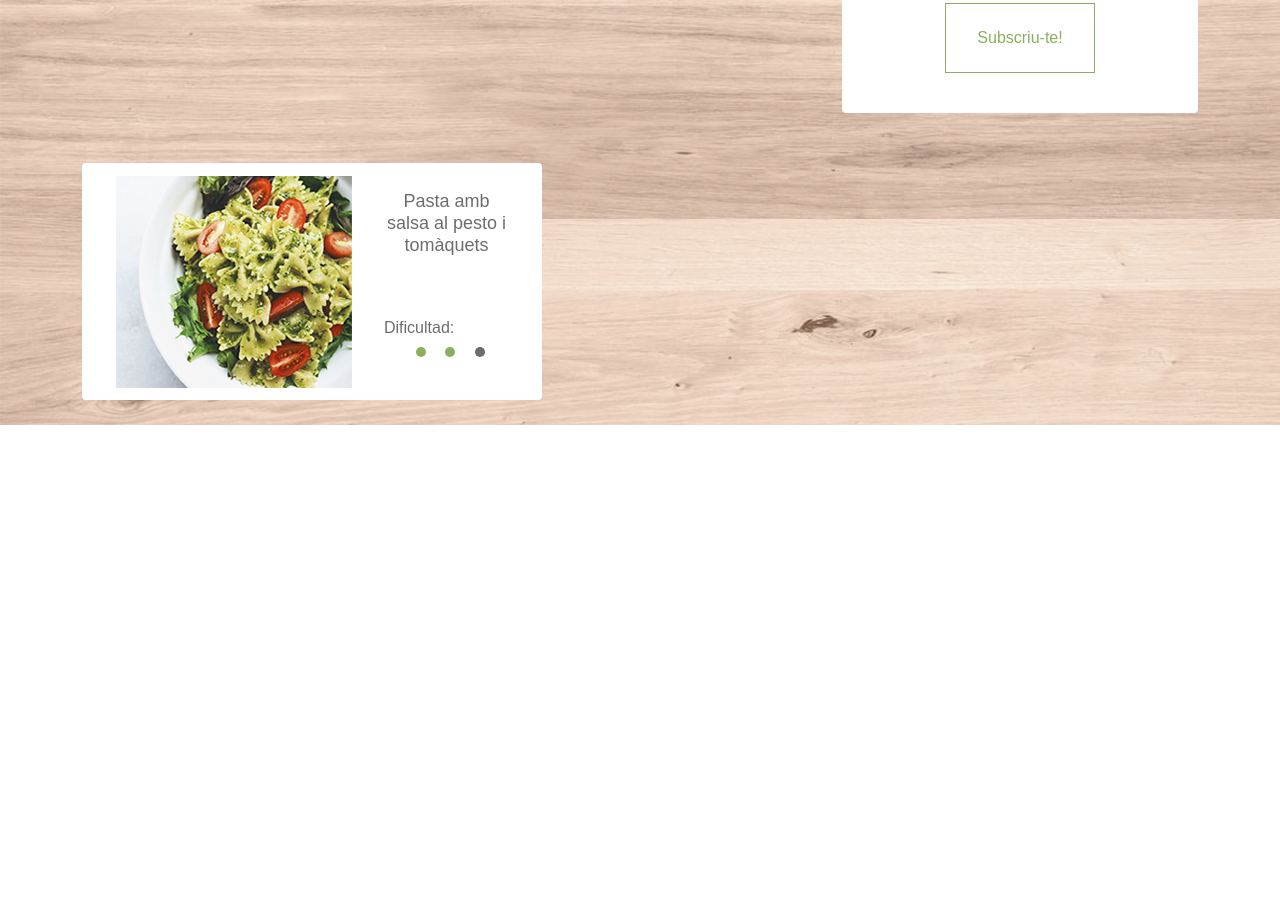
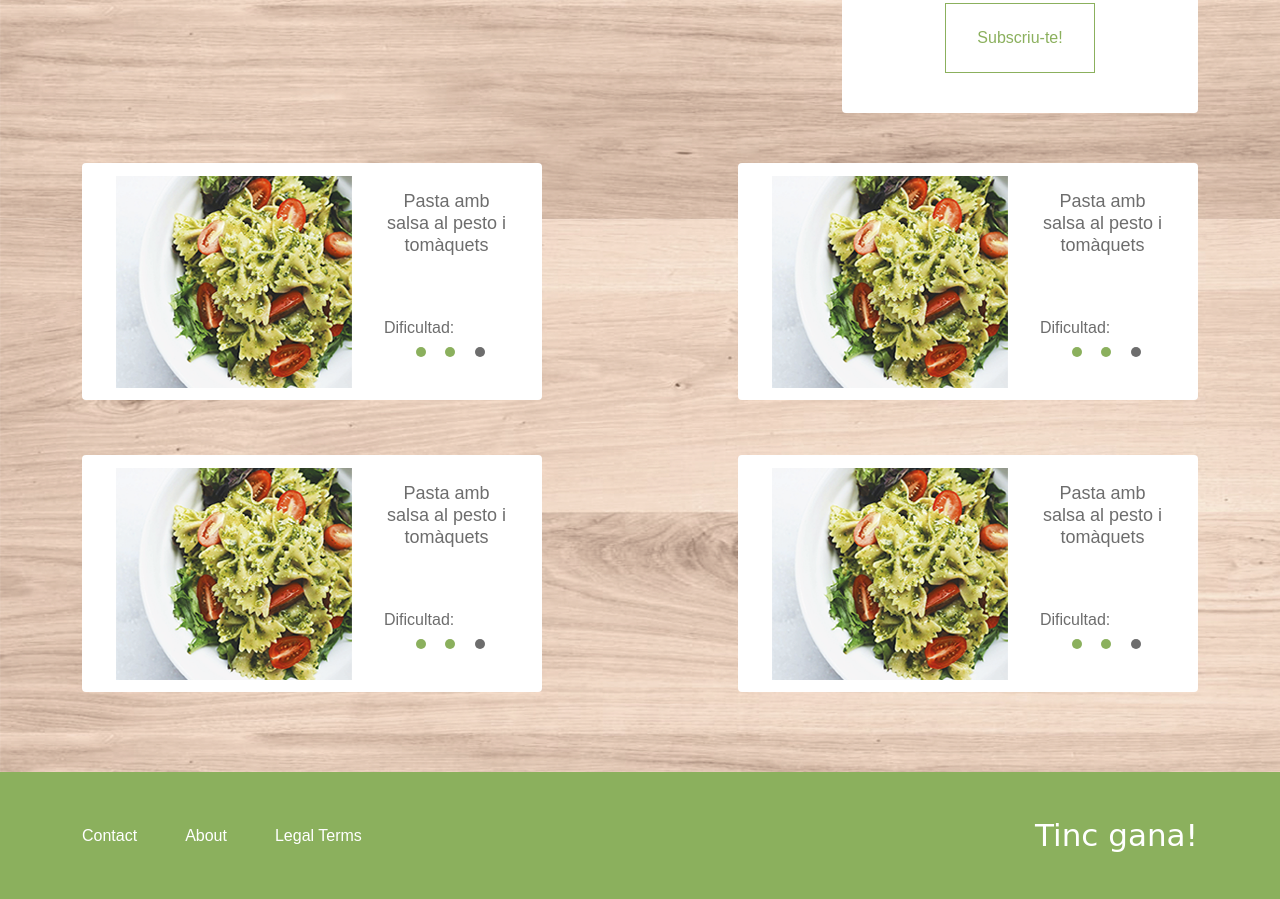
Before and after one commit to xavi1312/tinc-gana, a plain HTML site: page index.html in a window 1280 px wide. Shown: the part 646-1545 px from the top of the page. Before the commit the page ends 1071 px from the top, so only its background shows below. Drawn offline with nearby package versions, Linux system fonts and the light colour scheme; a web font is replaced by a local one.

Commit message:
create the footer

```diff
--- a/index.html
+++ b/index.html
@@ -98,7 +98,58 @@
         </section>
       </div>
       <section class="row recipes-section">
-        <div class="col-12">
+        <div class="col-12 col-lg-6">
+          <article class="recipe-card rounded bg-white">
+            <img src="./src/img/Mesa 1/menu1.png" alt="" width="100%">
+            <div class="recipe-card-body d-flex flex-column pt-sm-3 pb-sm-4">
+              <h3 class="text-center">Pasta amb salsa al pesto i tomàquets</h3>
+
+              <div class="recipe-card-difficulty">
+                <span>Dificultad:</span>
+                <ul class="m-0">
+                  <li class="recipe-card-indicator active"></li>
+                  <li class="recipe-card-indicator active"></li>
+                  <li class="recipe-card-indicator"></li>
+                </ul>
+              </div>
+            </div>
+          </article>
+        </div>
+        <div class="col-12 col-lg-6 d-lg-flex justify-content-lg-end">
+          <article class="recipe-card rounded bg-white">
+            <img src="./src/img/Mesa 1/menu1.png" alt="" width="100%">
+            <div class="recipe-card-body d-flex flex-column pt-sm-3 pb-sm-4">
+              <h3 class="text-center">Pasta amb salsa al pesto i tomàquets</h3>
+
+              <div class="recipe-card-difficulty">
+                <span>Dificultad:</span>
+                <ul class="m-0">
+                  <li class="recipe-card-indicator active"></li>
+                  <li class="recipe-card-indicator active"></li>
+                  <li class="recipe-card-indicator"></li>
+                </ul>
+              </div>
+            </div>
+          </article>
+        </div>
+        <div class="col-12 col-lg-6">
+          <article class="recipe-card rounded bg-white">
+            <img src="./src/img/Mesa 1/menu1.png" alt="" width="100%">
+            <div class="recipe-card-body d-flex flex-column pt-sm-3 pb-sm-4">
+              <h3 class="text-center">Pasta amb salsa al pesto i tomàquets</h3>
+
+              <div class="recipe-card-difficulty">
+                <span>Dificultad:</span>
+                <ul class="m-0">
+                  <li class="recipe-card-indicator active"></li>
+                  <li class="recipe-card-indicator active"></li>
+                  <li class="recipe-card-indicator"></li>
+                </ul>
+              </div>
+            </div>
+          </article>
+        </div>
+        <div class="col-12 col-lg-6 d-lg-flex justify-content-lg-end">
           <article class="recipe-card rounded bg-white">
             <img src="./src/img/Mesa 1/menu1.png" alt="" width="100%">
             <div class="recipe-card-body d-flex flex-column pt-sm-3 pb-sm-4">
@@ -119,6 +170,25 @@
     </div>
   </main>
 
+  <footer class="bg-primary">
+    <div class="container">
+      <div class="row">
+        <nav class="col-6 col-md-7 d-md-flex align-items-center">
+          <ul
+            class="m-0 p-0 d-flex flex-column flex-md-row footer-menu"
+          >
+            <li class="p-0 pe-md-5">Contact</li>
+            <li class="p-0 pe-md-5">About</li>
+            <li class="p-0 pe-md-5">Legal Terms</li>
+          </ul>
+        </nav>
+        <div class="col-6 col-md-5 text-end">
+          <span class="footer-logo">Tinc gana!</span>
+        </div>
+      </div>
+    </div>
+  </footer>
+
   <script src="https://cdn.jsdelivr.net/npm/bootstrap@5.0.1/dist/js/bootstrap.bundle.min.js" integrity="sha384-gtEjrD/SeCtmISkJkNUaaKMoLD0//ElJ19smozuHV6z3Iehds+3Ulb9Bn9Plx0x4" crossorigin="anonymous"></script>
   <script src="./src/js/index.js"></script>
 </body>
--- a/src/css/styles.css
+++ b/src/css/styles.css
@@ -19,7 +19,7 @@ main {
 header {
   padding: 18px 0;
 }
-h1 {
+h1, .footer-logo {
   font-family: 'Akaya Kanadaka', cursive;
 }
 
@@ -124,17 +124,16 @@ h1 {
   flex-wrap: wrap;
   gap: 32px;
   padding: 12px 33px;
+  margin-bottom: 55px;
 }
 .recipe-card > * {
   flex: 1 1;
 }
-.recipe-card img {
-
-}
 .recipe-card h3 {
   flex: 1 1;
   font-size: 18px;
-  font-weight: 400;
+  font-weight: 400
+  color: var(--color-gray);
 }
 .recipe-card-body {
   color: var(--color-gray);
@@ -153,3 +152,18 @@ h1 {
 .recipe-card-indicator.active {
   background-color: var(--color-primary);
 }
+
+/* footer menu */
+footer {
+  color: #fff;
+  padding: 40px 0;
+}
+.footer-menu {
+  list-style: none;
+}
+.footer-menu li {
+  padding-bottom: 30px;
+}
+.footer-logo {
+  font-size: 31px;
+}
```
